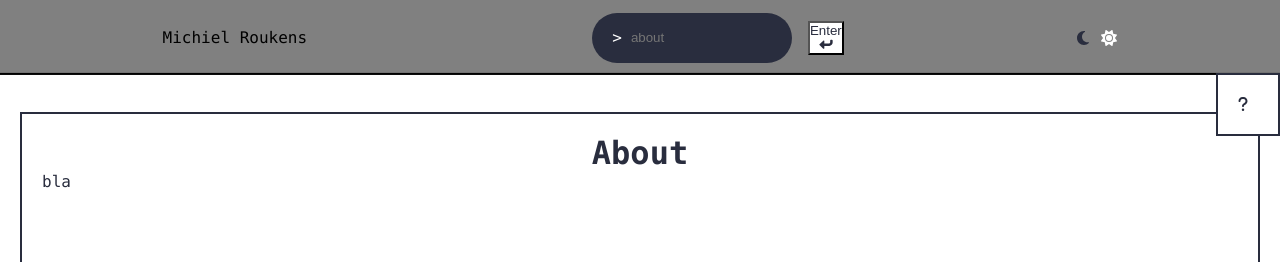
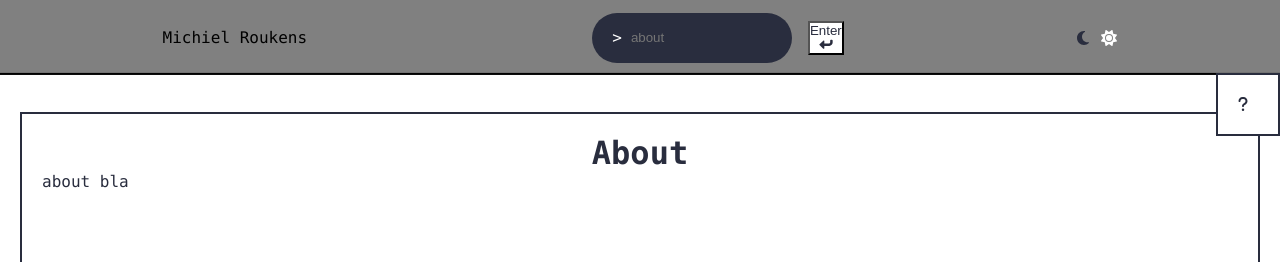
Before and after one commit to arejasverduras/nextPortfolio, a Next.js app: page /about in a window 1280 px wide. Shown: the top 262 px of the page. Built offline with nearby package versions, Linux system fonts and the light colour scheme.

Commit message:
about page nested

```diff
--- a/src/pages/about.tsx
+++ b/src/pages/about.tsx
@@ -2,32 +2,27 @@ import styledJsx from '../styles/Page.styles';
 
 // components
 import PageLayout from "@/Layouts/PageLayout/PageLayout";
+import NestedSimple from '@/Layouts/NestedSimple/NestedSimple';
 // types
 import { ReactElement } from "react";
 import type {NextPageWithLayout} from './_app';
 
 const About: NextPageWithLayout = () => {
     return (
-        <div
-        className={`${styledJsx.className} container`}
-                >
-                    <div
-                        className={`${styledJsx.className} sectionContent`}
-
-                        >
-                            <h1>About</h1>
-                            <div>bla</div>
-                    </div>
-                    {styledJsx.styles}
-            </div>
+        <>
+            <h1>About</h1>
+            <div>about bla</div>
+        </>
     )
 }
 
 About.getLayout = function getLayout(page:ReactElement) {
     return (
         <PageLayout>
+            <NestedSimple>
             {/* optional nested layout component */}
             {page}
+            </NestedSimple>
         </PageLayout>
     )
 }
--- a/src/pages/projects.tsx
+++ b/src/pages/projects.tsx
@@ -8,8 +8,8 @@ import type {NextPageWithLayout} from './_app';
 const Projects: NextPageWithLayout = () => {
     return (
         <>
-            <h1>Project</h1>
-            <div>bla</div>
+            <h1>Projects</h1>
+            <div>projects bla</div>
         </>
 
     )
```
